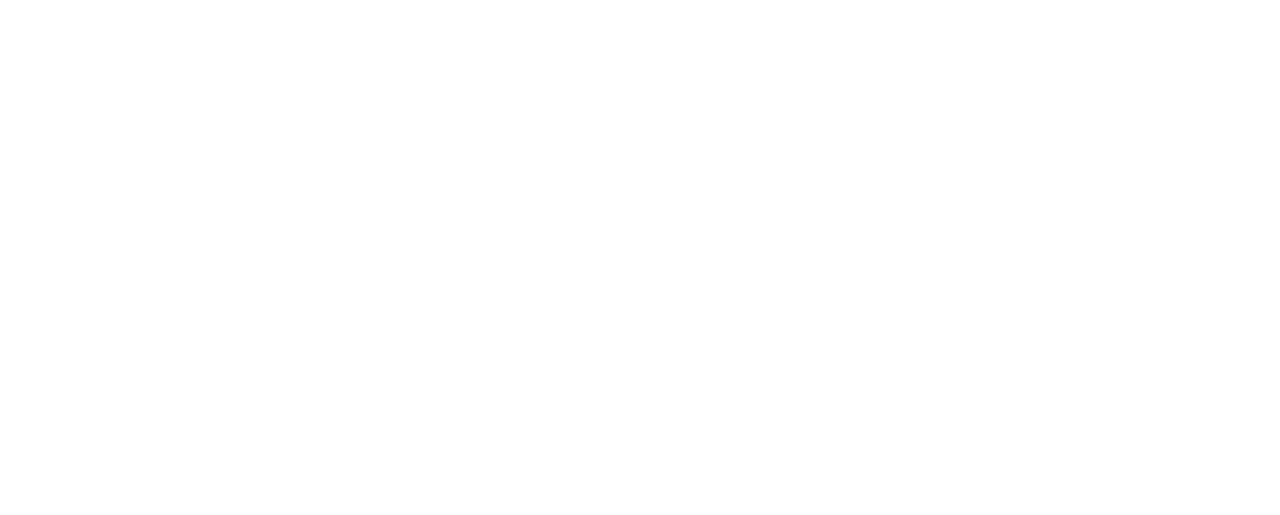
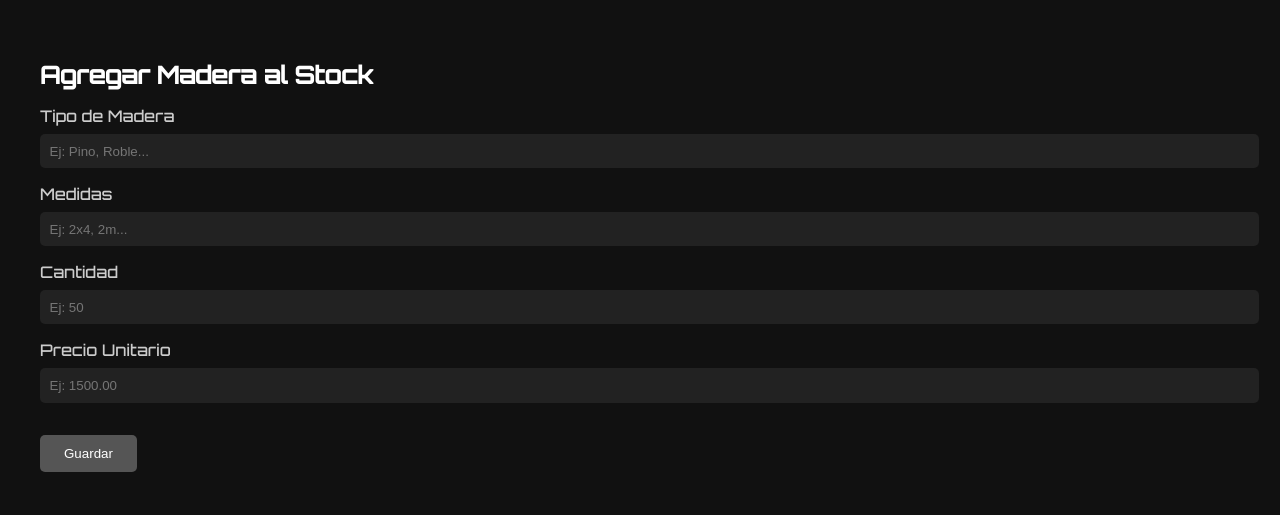
Before and after one commit to Lucas-cars/GOATY_project, a website: page pages/stock.html in a window 1280 px wide. Drawn offline with Linux system fonts and the light colour scheme.

Commit message:
agregados

```diff
--- a/pages/stock.html
+++ b/pages/stock.html
@@ -0,0 +1,34 @@
+<!DOCTYPE html>
+<html lang="es">
+<head>
+  <meta charset="UTF-8" />
+  <title>Stock de Maderas</title>
+  <link href="https://fonts.googleapis.com/css2?family=Orbitron:wght@500&display=swap" rel="stylesheet">
+  <link rel="stylesheet" href="../src/stock.css" />
+</head>
+<body>
+  <h2>Agregar Madera al Stock</h2>
+
+  <div class="form-group">
+    <label>Tipo de Madera</label>
+    <input type="text" placeholder="Ej: Pino, Roble...">
+  </div>
+
+  <div class="form-group">
+    <label>Medidas</label>
+    <input type="text" placeholder="Ej: 2x4, 2m...">
+  </div>
+
+  <div class="form-group">
+    <label>Cantidad</label>
+    <input type="number" placeholder="Ej: 50">
+  </div>
+
+  <div class="form-group">
+    <label>Precio Unitario</label>
+    <input type="number" placeholder="Ej: 1500.00">
+  </div>
+
+  <button class="btn">Guardar</button>
+</body>
+</html>
--- /dev/null
+++ b/src/empleados.css
@@ -0,0 +1,35 @@
+    body {
+      background: #111;
+      color: #eee;
+      font-family: 'Orbitron', sans-serif;
+      padding: 2rem;
+    }
+    h2 {
+      color: #fff;
+      margin-bottom: 1rem;
+    }
+    .form-group {
+      margin-bottom: 1rem;
+    }
+    label {
+      display: block;
+      margin-bottom: 0.5rem;
+      color: #ccc;
+    }
+    input {
+      width: 100%;
+      padding: 0.6rem;
+      background: #222;
+      color: #eee;
+      border: none;
+      border-radius: 5px;
+    }
+    .btn {
+      margin-top: 1rem;
+      background: #555;
+      color: #fff;
+      border: none;
+      padding: 0.7rem 1.5rem;
+      border-radius: 5px;
+      cursor: pointer;
+    }
--- /dev/null
+++ b/src/informes.css
@@ -0,0 +1,38 @@
+    body {
+      background: #111;
+      color: #eee;
+      font-family: 'Orbitron', sans-serif;
+      padding: 2rem;
+    }
+    h2 {
+      color: #fff;
+      margin-bottom: 1rem;
+    }
+    .form-group {
+      margin-bottom: 1rem;
+    }
+    label {
+      display: block;
+      margin-bottom: 0.5rem;
+      color: #ccc;
+    }
+    input, select {
+      width: 100%;
+      padding: 0.6rem;
+      background: #222;
+      color: #eee;
+      border: none;
+      border-radius: 5px;
+    }
+    .btn {
+      margin-top: 1rem;
+      background: #555;
+      color: #fff;
+      border: none;
+      padding: 0.7rem 1.5rem;
+      border-radius: 5px;
+      cursor: pointer;
+    }
+    .btn:hover {
+      background: #777;
+    }
--- a/src/stock.css
+++ b/src/stock.css
@@ -0,0 +1,44 @@
+body {
+  background: #111;
+  color: #eee;
+  font-family: 'Orbitron', sans-serif;
+  padding: 2rem;
+}
+
+h2 {
+  color: #fff;
+  margin-bottom: 1rem;
+}
+
+.form-group {
+  margin-bottom: 1rem;
+}
+
+label {
+  display: block;
+  margin-bottom: 0.5rem;
+  color: #ccc;
+}
+
+input {
+  width: 100%;
+  padding: 0.6rem;
+  background: #222;
+  color: #eee;
+  border: none;
+  border-radius: 5px;
+}
+
+.btn {
+  margin-top: 1rem;
+  background: #555;
+  color: #fff;
+  border: none;
+  padding: 0.7rem 1.5rem;
+  border-radius: 5px;
+  cursor: pointer;
+}
+
+.btn:hover {
+  background: #777;
+}
--- a/src/style.css
+++ /dev/null
@@ -1,125 +0,0 @@
-.header-container {
-    background: linear-gradient(135deg, #444 0%, #222 100%);
-    border-radius: 18px;
-    border: 2.5px solid rgba(255,255,255,0.7); /* Borde iluminado */
-    box-shadow: 0 8px 32px 0 rgba(180,180,180,0.45), 0 0 12px 2px rgba(255,255,255,0.25);
-    max-width: 600px;
-    margin: 60px auto 0 auto;
-    padding: 32px 24px;
-    text-align: center;
-    opacity: 0.97;
-}
-
-html {
-    height: 100%;
-    background-image: url('../images/fondo.jpg');
-    background-size: cover;
-    background-position: center center;
-    background-repeat: no-repeat;
-    background-attachment: fixed;
-}
-
-body {
-    min-height: 100vh;
-    margin: 0;
-    font-family: Arial, sans-serif;
-    color: white;
-    background: transparent;
-}
-
-
-h1, h2 {
-    text-align: center;
-    margin-top: 0;
-}
-
-    /* Botón del menú */
-    .menu-btn {
-      position: absolute;
-      top: 15px;
-      left: 15px;
-      font-size: 28px;
-      background: transparent;
-      border: none;
-      color: white;
-      cursor: pointer;
-      z-index: 1001;
-    }
-
-    /* Contenedor del menú */
-.side-menu {
-    position: fixed;
-    top: 0;
-    left: -250px;
-    width: 250px;
-    height: 100%;
-    background: linear-gradient(135deg, #444 0%, #222 100%);
-    border-radius: 0 18px 18px 0;
-    /* Quita el borde y la sombra de aquí */
-    transition: 0.3s;
-    padding-top: 60px;
-    z-index: 1000;
-    opacity: 0.97;
-    border: none;
-    box-shadow: none;
-}
-
-.side-menu a {
-    display: flex;
-    align-items: center;
-    padding: 22px 36px;
-    color: white;
-    text-decoration: none;
-    font-size: 24px;
-    border-bottom: 2px solid rgba(255,255,255,0.7);
-    box-shadow: 0 2px 8px 0 rgba(180,180,180,0.25), 0 0 8px 1px rgba(255,255,255,0.15);
-    transition: background 0.3s;
-}
-
-    .side-menu a:hover {
-      background: rgba(255, 255, 255, 0.2);
-    }
-
-    /* Estado abierto */
-.side-menu.open {
-    left: 0;
-    border: 2.5px solid rgba(255,255,255,0.7); /* Borde solo cuando está abierto */
-    box-shadow: 0 8px 32px 0 rgba(180,180,180,0.45), 0 0 12px 2px rgba(255,255,255,0.25); /* Sombra solo cuando está abierto */
-}
-
-.menu-logo {
-    width: 64px;
-    height: 64px;
-    object-fit: contain;
-    border-radius: 18px;
-    background: linear-gradient(135deg, #444 0%, #222 100%);
-    border: 2.5px solid rgba(255,255,255,0.7);
-    /* box-shadow eliminado */
-    padding: 8px;
-    vertical-align: middle;
-    opacity: 0.97;
-    filter: brightness(1) drop-shadow(0 0 0px #fff);
-    transition: filter 0.2s, box-shadow 0.2s;
-}
-
-.menu-btn:hover .menu-logo {
-    filter: brightness(1.3) drop-shadow(0 0 16px #fff);
-    box-shadow: 0 0 24px 4px rgba(255,255,255,0.45), 0 8px 32px 0 rgba(180,180,180,0.45);
-}
-
-.menu-icon {
-    width: 60px;
-    height: 60px;
-    object-fit: contain;
-    margin-right: 24px;
-    vertical-align: middle;
-    border-radius: 12px;
-    background: #222;
-    box-shadow: 0 4px 16px 0 rgba(180,180,180,0.18), 0 0 6px 1px rgba(255,255,255,0.10);
-    border: 1.5px solid #888;
-    padding: 4px;
-}
-
-.menu-btn.hide {
-    display: none;
-}
```
Also changed, not shown: pages/empleados.html (added, +29 -0 lines), pages/informes.html (added, +39 -0 lines), pages/index.html (line endings or trailing spaces).
